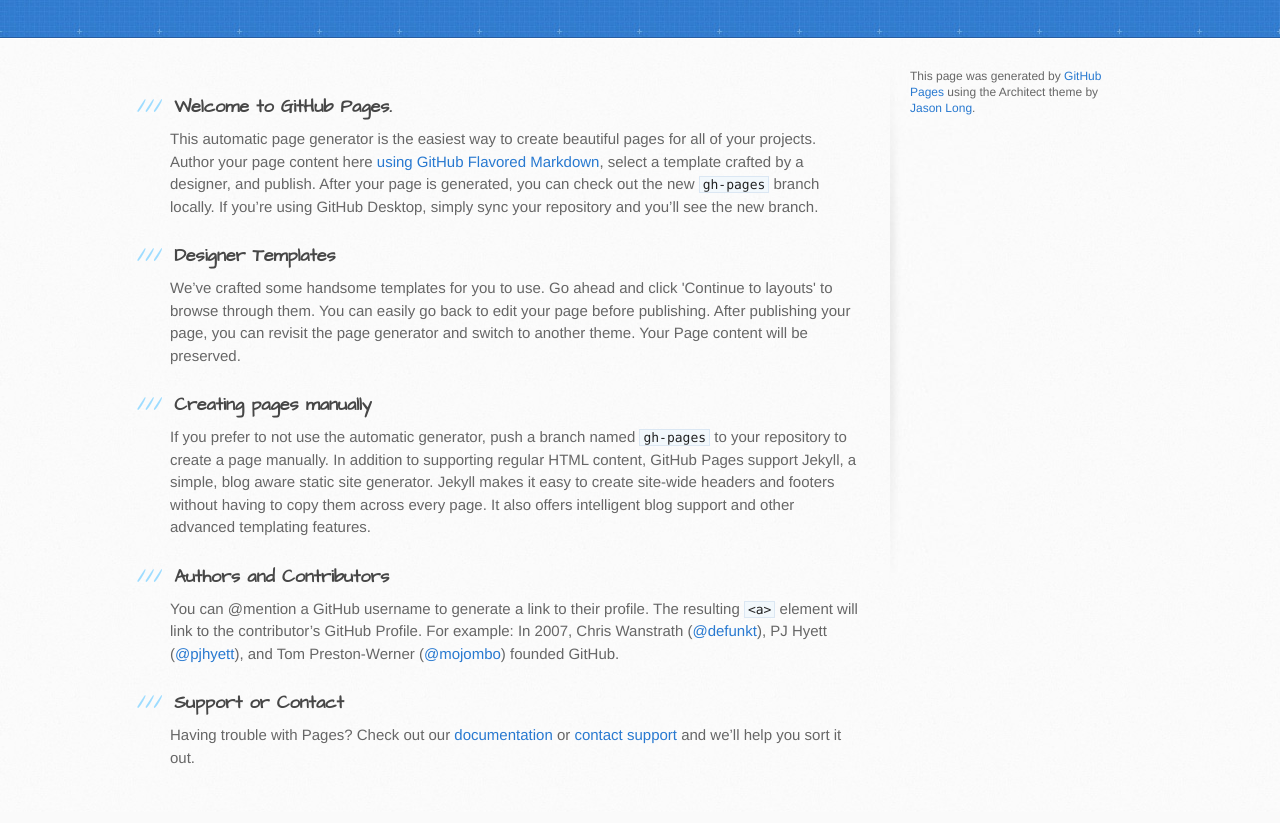
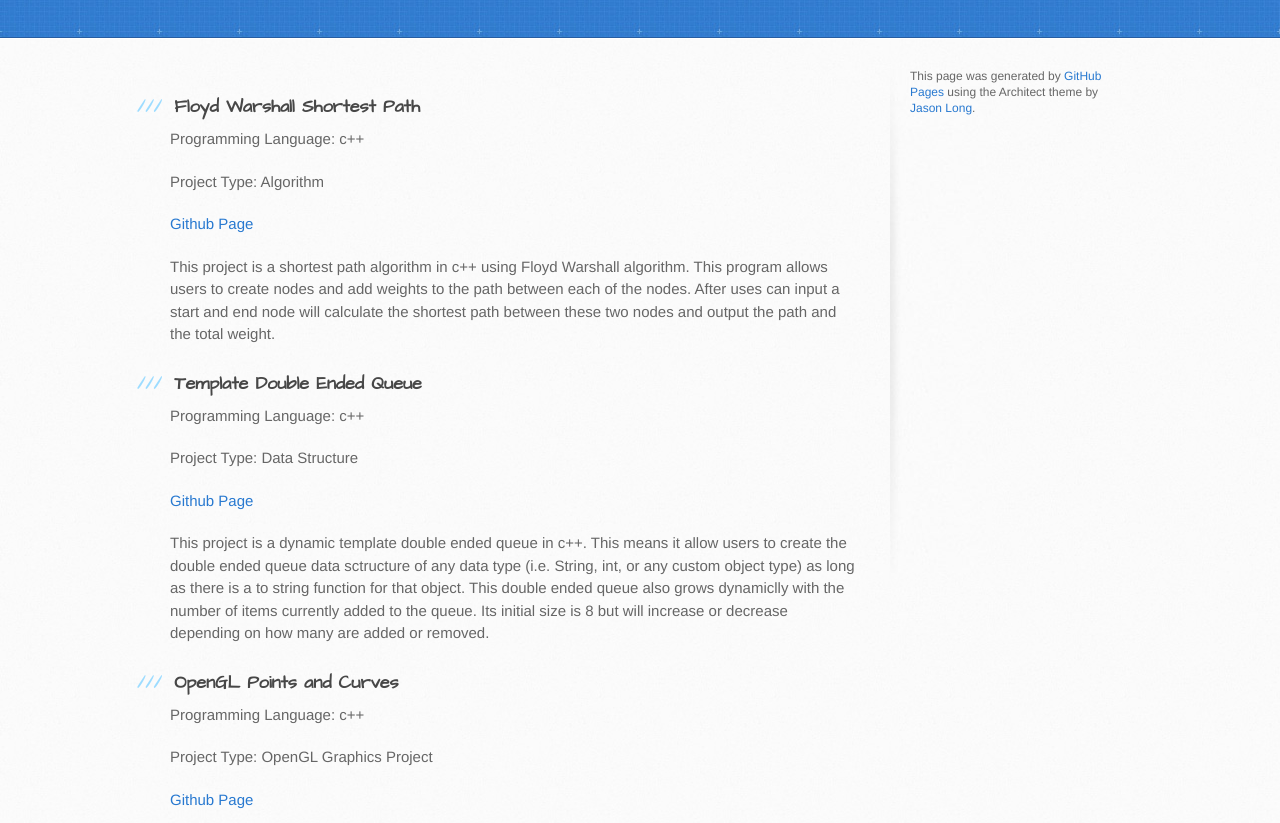
Before and after one commit to ErianVazquez/ErianVazquez.github.io, a plain HTML site: page index.html in a window 1280 px wide. Shown: the part 129-952 px from the top of the page. Drawn offline with Linux system fonts and the light colour scheme.

Commit message:
added most of the text and links to addition info (draft)

```diff
--- a/index.html
+++ b/index.html
@@ -8,10 +8,6 @@
     <link rel="stylesheet" type="text/css" href="stylesheets/stylesheet.css" media="screen">
     <link rel="stylesheet" type="text/css" href="stylesheets/github-light.css" media="screen">
     <link rel="stylesheet" type="text/css" href="stylesheets/print.css" media="print">
-
-    <!--[if lt IE 9]>
-    <script src="//html5shiv.googlecode.com/svn/trunk/html5.js"></script>
-    <![endif]-->
 
     <title>Erian Vazquez by ErianVazquez</title>
   </head>
@@ -29,27 +25,38 @@
       <div class="inner clearfix">
         <section id="main-content">
           <h3>
-<a id="welcome-to-github-pages" class="anchor" href="#welcome-to-github-pages" aria-hidden="true"><span aria-hidden="true" class="octicon octicon-link"></span></a>Welcome to GitHub Pages.</h3>
-
-<p>This automatic page generator is the easiest way to create beautiful pages for all of your projects. Author your page content here <a href="https://guides.github.com/features/mastering-markdown/">using GitHub Flavored Markdown</a>, select a template crafted by a designer, and publish. After your page is generated, you can check out the new <code>gh-pages</code> branch locally. If you’re using GitHub Desktop, simply sync your repository and you’ll see the new branch.</p>
+<a id="welcome-to-github-pages" class="anchor" href="#welcome-to-github-pages" aria-hidden="true"><span aria-hidden="true" class="octicon octicon-link"></span></a>Floyd Warshall Shortest Path </h3>
+<p>Programming Language: c++</p>
+<p>Project Type: Algorithm</p>
+<p><a href="https://github.com/ErianVazquezPortfolio/ShortestPath"> Github Page</a></p>
+<p>This project is a shortest path algorithm in c++ using Floyd Warshall algorithm. This program allows users to create nodes and add weights to the path between each of the nodes. After uses can input a start and end node will calculate the shortest path between these two nodes and output the path and the total weight.</p>
 
 <h3>
-<a id="designer-templates" class="anchor" href="#designer-templates" aria-hidden="true"><span aria-hidden="true" class="octicon octicon-link"></span></a>Designer Templates</h3>
-
-<p>We’ve crafted some handsome templates for you to use. Go ahead and click 'Continue to layouts' to browse through them. You can easily go back to edit your page before publishing. After publishing your page, you can revisit the page generator and switch to another theme. Your Page content will be preserved.</p>
+<a id="designer-templates" class="anchor" href="#designer-templates" aria-hidden="true"><span aria-hidden="true" class="octicon octicon-link"></span></a>Template Double Ended Queue</h3>
+<p>Programming Language: c++</p>
+<p>Project Type: Data Structure</p>
+<p><a href="https://github.com/ErianVazquezPortfolio/TDeQue/"> Github Page</a></p>
+<p>This project is a dynamic template double ended queue in c++. This means it allow users to create the double ended queue data sctructure of any data type (i.e. String, int, or any custom object type) as long as there is a to string function for that object. This double ended queue also grows dynamiclly with the number of items currently added to the queue. Its initial size is 8 but will increase or decrease depending on how many are added or removed.</p>
 
 <h3>
-<a id="creating-pages-manually" class="anchor" href="#creating-pages-manually" aria-hidden="true"><span aria-hidden="true" class="octicon octicon-link"></span></a>Creating pages manually</h3>
-
-<p>If you prefer to not use the automatic generator, push a branch named <code>gh-pages</code> to your repository to create a page manually. In addition to supporting regular HTML content, GitHub Pages support Jekyll, a simple, blog aware static site generator. Jekyll makes it easy to create site-wide headers and footers without having to copy them across every page. It also offers intelligent blog support and other advanced templating features.</p>
+<a id="creating-pages-manually" class="anchor" href="#creating-pages-manually" aria-hidden="true"><span aria-hidden="true" class="octicon octicon-link"></span></a>OpenGL Points and Curves</h3>
+<p>Programming Language: c++</p>
+<p>Project Type: OpenGL Graphics Project</p>
+<p><a href="https://github.com/ErianVazquezPortfolio/Points-And-Curve-OpenGL">Github Page</a></p>
+<iframe width="420" height="315"
+    src="https://youtu.be/KN0JzUm8MKI">
+</iframe>
+<p>An OpenGL c++ project that allows user to click to create new points on the screen. After ten points are added the program uses De Casteljau algorithm to calcuate the De Casteljau smooth curve and draws them. This program uses a vector (not an array) to store the points thus not limiting the number of points that can be created. These points are store a vertex and point structs to more easily manipulate.</p>
 
 <h3>
-<a id="authors-and-contributors" class="anchor" href="#authors-and-contributors" aria-hidden="true"><span aria-hidden="true" class="octicon octicon-link"></span></a>Authors and Contributors</h3>
-
-<p>You can @mention a GitHub username to generate a link to their profile. The resulting <code>&lt;a&gt;</code> element will link to the contributor’s GitHub Profile. For example: In 2007, Chris Wanstrath (<a href="https://github.com/defunkt" class="user-mention">@defunkt</a>), PJ Hyett (<a href="https://github.com/pjhyett" class="user-mention">@pjhyett</a>), and Tom Preston-Werner (<a href="https://github.com/mojombo" class="user-mention">@mojombo</a>) founded GitHub.</p>
-
-<h3>
-<a id="support-or-contact" class="anchor" href="#support-or-contact" aria-hidden="true"><span aria-hidden="true" class="octicon octicon-link"></span></a>Support or Contact</h3>
+<a id="authors-and-contributors" class="anchor" href="#authors-and-contributors" aria-hidden="true"><span aria-hidden="true" class="octicon octicon-link"></span></a>VR Da Vinci's Workshop Simulation</h3>
+<p>Programming Language: C# and Jave Script</p>
+<p>Project Type: VR Unity Project</p>
+<p><a href="http://vr-project3.github.io/Da-Vinci-Workshop/">Project Website</a></p>
+<iframe width="420" height="315"
+    src="https://www.youtube.com/watch?v=60MCmlUVE-A&feature=youtu.be">
+</iframe>
+<p>In the VR game creataed in unity with C# and java script the user can visit a simulation of Leonardo Da Vinci's Workshop and see the amazing machines Da Vinci created come to life. There are two different types of interaction, first an AR like experiece where the user can see two inventions come to life and move on its own and the second where the user can opperate Da Vinci's invention.</p>
 
 <p>Having trouble with Pages? Check out our <a href="https://help.github.com/pages">documentation</a> or <a href="https://github.com/contact">contact support</a> and we’ll help you sort it out.</p>
         </section>
```
